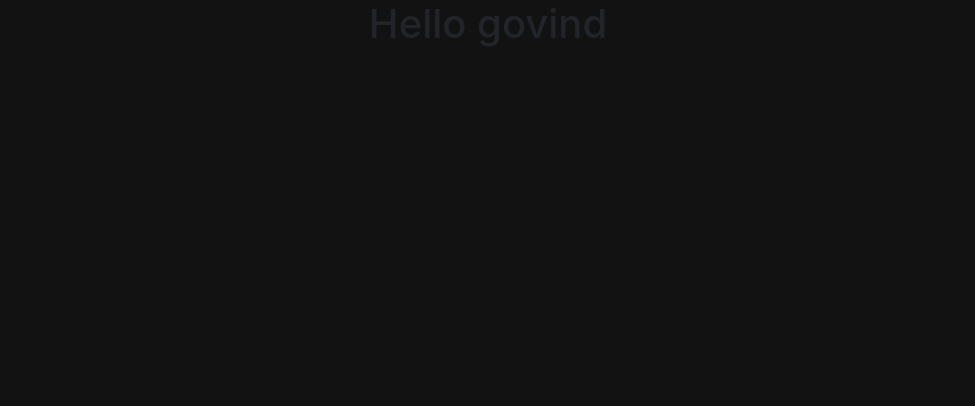
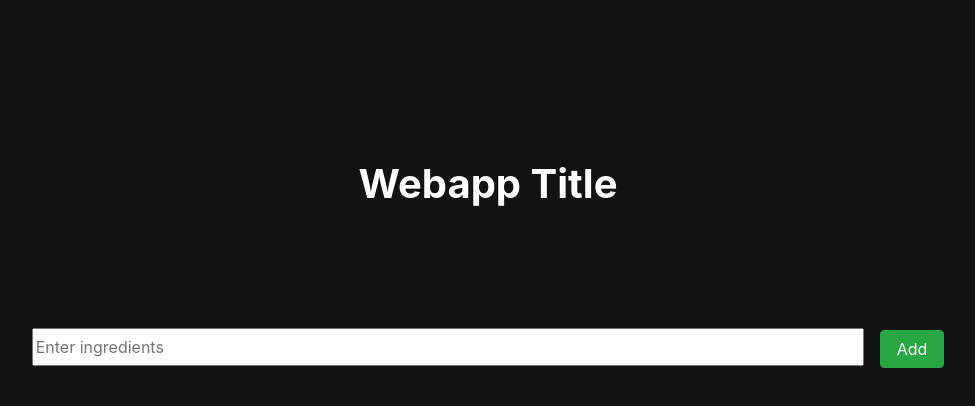
Before and after one commit to Kiwiegg/Recipe.io, a React (Create React App) app in the folder client/: page / in a window 1280 px wide. Shown: the top 406 px of the page, without its empty margins (152-1127 px from the left). Built offline with nearby package versions, Linux system fonts and the light colour scheme.

Commit message:
Front-end

```diff
--- a/client/src/components/App/App.js
+++ b/client/src/components/App/App.js
@@ -1,4 +1,5 @@
 import React from "react"
+import Header from "../Header/Header"
 import IngredientEntry from "../IngredientEntry/IngredientEntry"
 
 import "./App.css"
@@ -6,7 +7,8 @@ import "./App.css"
 function App() {
   return (
     <div className="app-wrapper min-vh-100 text-center">
-      <IngredientEntry/>
+      <Header />
+      <IngredientEntry />
     </div>
   )
 }
--- /dev/null
+++ b/client/src/components/Header/Header.css
@@ -0,0 +1,9 @@
+.header-container {
+    padding-top: 10rem !important;
+    padding-bottom: 7rem !important;
+}
+
+.header-container h1 {
+    color: white;
+    font-weight: 700;
+}
--- /dev/null
+++ b/client/src/components/Header/Header.js
@@ -0,0 +1,12 @@
+import React from "react"
+import "./Header.css"
+
+function Header() {
+    return (
+        <div className="header-container">
+            <h1>Webapp Title</h1>
+        </div>
+    )
+}
+
+export default Header
--- /dev/null
+++ b/client/src/components/Ingredient/Ingredient.css
@@ -0,0 +1,12 @@
+.ingredient {
+    display: inline-block;
+    color: white;
+}
+
+.ingredient-wrapper {
+    background-color: rgb(146, 146, 146);
+    border-style: transparent;
+    border-radius: 7px;
+    border-width: 2px;
+    padding: 5px 5px;
+}
--- /dev/null
+++ b/client/src/components/Ingredient/Ingredient.js
@@ -0,0 +1,15 @@
+import React from "react"
+import "./Ingredient.css"
+
+function Ingredient(props) {
+    return (
+        <div className="ingredient mr-3">
+            <span className="ingredient-wrapper">
+                <h5 style={{display: "inline-block"}} >{props.ingredient}</h5>
+                <button style={{display: "inline-block"}} type="button" className="btn btn-sm btn-transparent">&#10006;</button>
+            </span>
+        </div>
+    )
+}
+
+export default Ingredient
--- a/client/src/components/IngredientEntry/IngredientEntry.css
+++ b/client/src/components/IngredientEntry/IngredientEntry.css
@@ -0,0 +1,4 @@
+.ingredient-entry-box {
+    width: 65%;
+    height: 38px;
+}
--- a/client/src/components/IngredientEntry/IngredientEntry.js
+++ b/client/src/components/IngredientEntry/IngredientEntry.js
@@ -1,17 +1,43 @@
 import React from "react"
+import Ingredient from "../Ingredient/Ingredient"
 import "./IngredientEntry.css"
 
 class IngredientEntry extends React.Component {
    constructor() {
        super()
        this.state = {
+           ingredients: []
+       }
 
+       this.handleClick = this.handleClick.bind(this)
    }
+
+   handleClick(e) {
+       e.preventDefault()
+       this.setState(prevState => {
+           return {
+               ingredients: [
+                   ...prevState.ingredients,
+                   <Ingredient
+                       key={document.getElementById('ingredient-input').value}
+                       ingredient={document.getElementById('ingredient-input').value}
+                   />
+               ]
+           }
+       })
    }
 
    render() {
        return (
-            <h1>Hello govind</h1>
+           <div>
+               <form>
+                   <input id="ingredient-input" className="ingredient-entry-box mr-3" placeholder="Enter ingredients" type="text"/>
+                   <button type="submit" onClick={this.handleClick} className="btn btn-success px-3">Add</button>
+               </form>
+               <div className="text-left">
+                   {this.state.ingredients}
+               </div>
+           </div>
        )
    }
 }
```
Also changed, not shown: 1 other file (tests, documents, lock files or other folders). Lines whose indentation alone changed are shown as unchanged.
